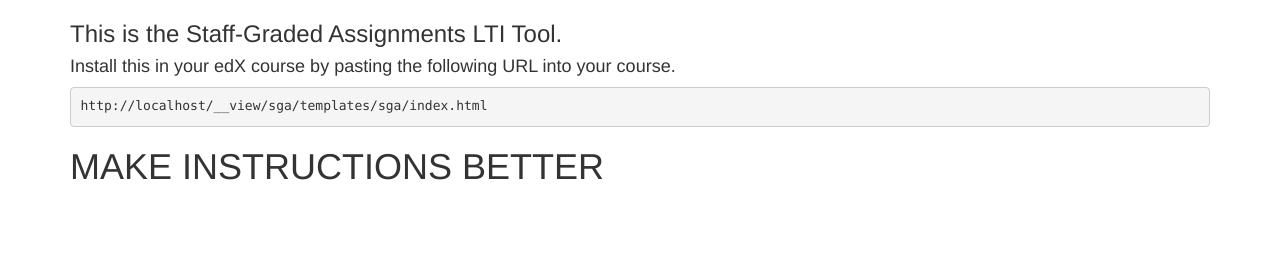
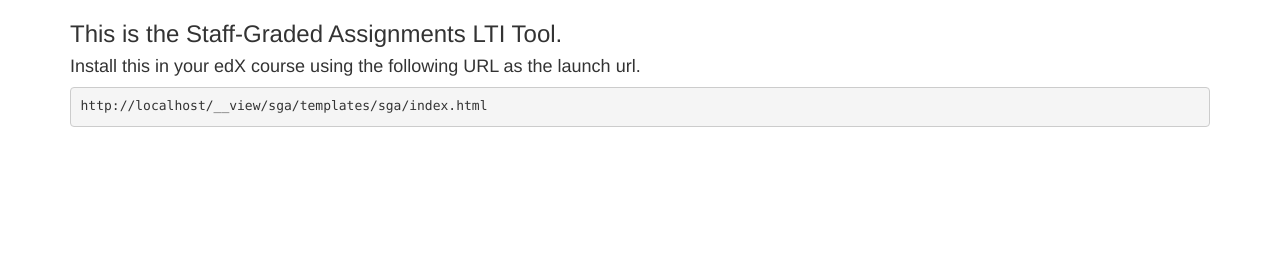
Before and after one commit to mitodl/sga-lti, a Django app: template sga/templates/sga/index.html in a window 1280 px wide. Shown: the part 29-300 px from the top of the page. Run offline with Django 3.2, Linux system fonts and the light colour scheme; the template is opened without the code that fills it, so the values that code supplies are empty; some libraries are stand-ins or nearby versions.

Commit message:
updates readme

```diff
--- a/sga/templates/sga/index.html
+++ b/sga/templates/sga/index.html
@@ -4,7 +4,6 @@
 
 {% block content %}
     <h3>This is the Staff-Graded Assignments LTI Tool.</h3>
-    <h4>Install this in your edX course by pasting the following URL into your course.</h4>
+    <h4>Install this in your edX course using the following URL as the launch url.</h4>
     <pre>{{ request.build_absolute_uri }}</pre>
-    <h1>MAKE INSTRUCTIONS BETTER</h1>
 {% endblock %}
```
Also changed, not shown: 1 other file.
